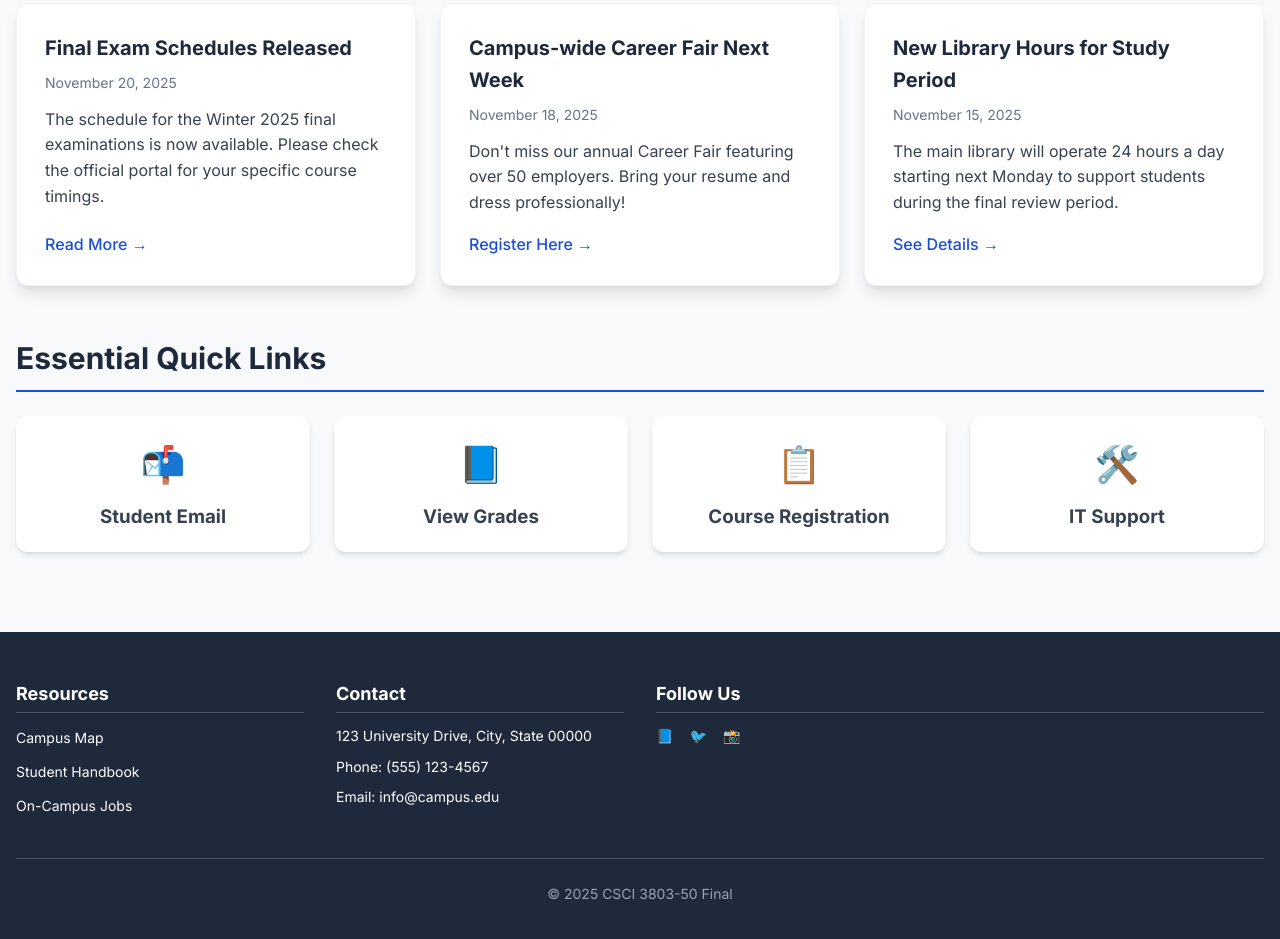
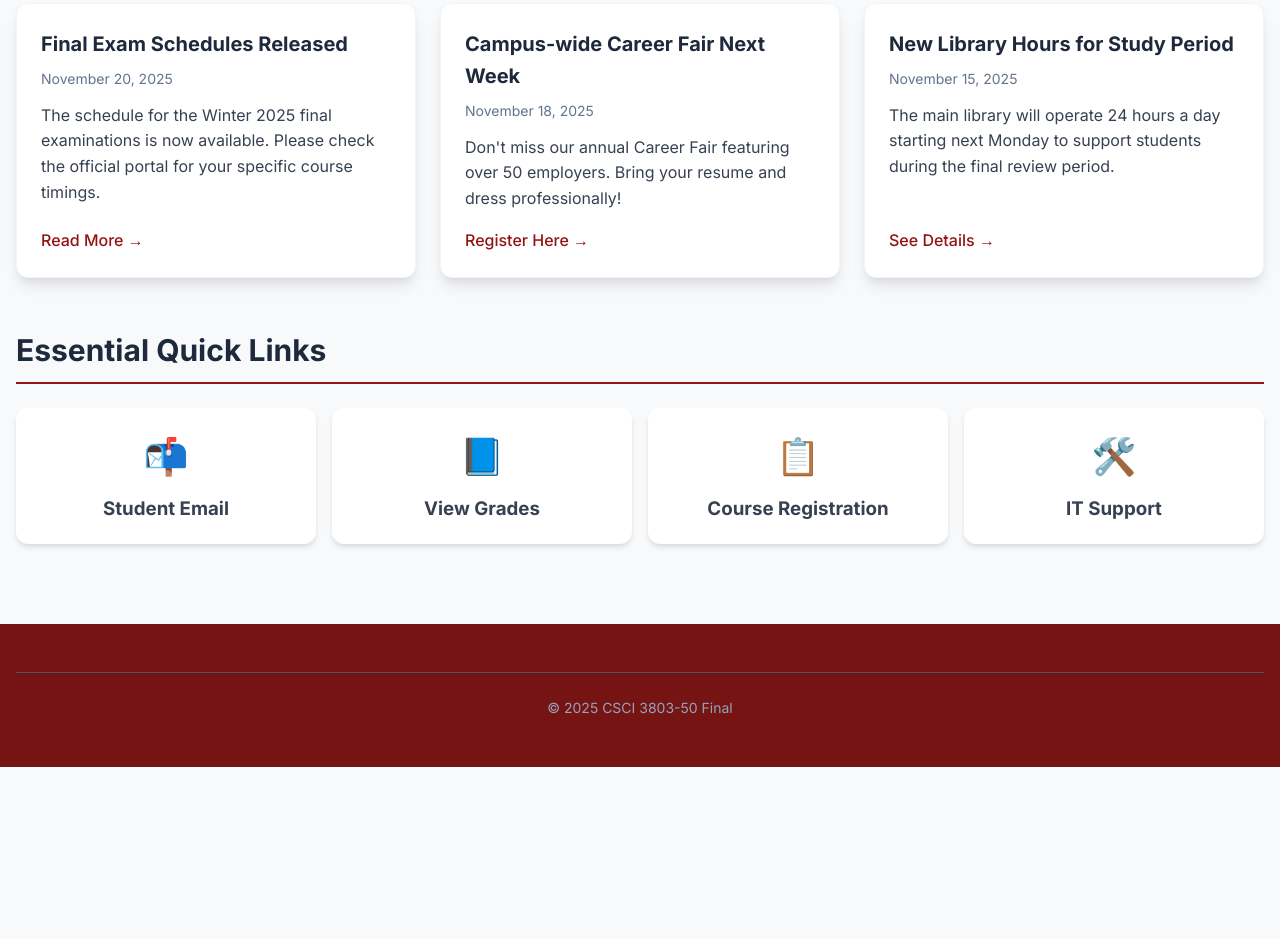
Before and after one commit to ghale2/SoftwareEngineeringFinal, a plain HTML site: page TEST2.html in a window 1280 px wide. Shown: the part 565-1504 px from the top of the page. After the commit the page ends 1332 px from the top, so only its background shows below. Drawn offline with Linux system fonts and the light colour scheme.

Commit message:
created login and updated TEST2

```diff
--- a/TEST2.html
+++ b/TEST2.html
@@ -46,7 +46,7 @@
         <!-- SECTION: Hero / Introductory Content -->
         <section class="hero-section" aria-labelledby="hero-heading">
             <h1 id="hero-heading" class="hero-title">
-                Welcome to Your Campus Hub
+                Welcome to TWU CampusHub
             </h1>
             <p class="hero-description">
                 Your centralized portal for academics, campus life, events, and essential services. Stay connected and informed!
@@ -130,38 +130,6 @@
     <!-- FOOTER: Contains copyright, secondary links, and contact info -->
     <footer class="site-footer">
         <div class="footer-inner">
-            <div class="footer-grid">
-                <!-- Navigation within the footer -->
-                <nav class="footer-nav" aria-label="Quick Links Footer">
-                    <h4 class="footer-section-title">Resources</h4>
-                    <ul class="footer-links">
-                        <li><a href="/map">Campus Map</a></li>
-                        <li><a href="/handbook">Student Handbook</a></li>
-                        <li><a href="/jobs">On-Campus Jobs</a></li>
-                    </ul>
-                </nav>
-
-                <nav class="footer-contact" aria-label="Contact Information">
-                    <h4 class="footer-section-title">Contact</h4>
-                    <address class="footer-links" style="font-style: normal;">
-                        <p style="font-size: 0.875rem; margin-bottom: 0.5rem;">123 University Drive, City, State 00000</p>
-                        <p style="font-size: 0.875rem; margin-bottom: 0.5rem;">Phone: <a href="tel:5551234567"> (555) 123-4567</a></p>
-                        <p style="font-size: 0.875rem;">Email: <a href="mailto:info@campus.edu">info@campus.edu</a></p>
-                    </address>
-                </nav>
-
-                <!-- Placeholder for social media or an additional section -->
-                <div class="footer-social" style="grid-column: span 2;">
-                    <h4 class="footer-section-title">Follow Us</h4>
-                    <div class="footer-social-icons">
-                        <!-- Placeholder social media links -->
-                        <a href="#" aria-label="Facebook"><span role="img">📘</span></a>
-                        <a href="#" aria-label="Twitter"><span role="img">🐦</span></a>
-                        <a href="#" aria-label="Instagram"><span role="img">📸</span></a>
-                    </div>
-                </div>
-            </div>
-
             <!-- Copyright and legal info -->
             <section class="footer-copyright">
                 <p>&copy; 2025 CSCI 3803-50 Final</p>
--- a/website/styles/test.css
+++ b/website/styles/test.css
@@ -1,7 +1,7 @@
 :root {
-            --primary-color: #1d4ed8; /* Blue */
-            --primary-hover: #1e40af;
-            --secondary-color: #3b82f6;
+            --primary-color: #921414; /* Blue */
+            --primary-hover: #761414;
+            --secondary-color: #c22d2d;
             --accent-color: #facc15; /* Yellow */
             --accent-hover: #eab308;
             --text-dark: #1e293b;
@@ -267,7 +267,7 @@
 
         /* FOOTER STYLES */
         .site-footer {
-            background-color: var(--text-dark);
+            background-color: var(--primary-hover);
             color: var(--white);
             padding: 3rem 1rem;
             margin-top: auto;
@@ -322,20 +322,7 @@
 
         /* MEDIA QUERIES */
 
-        /* Large Smartphone / Landscape (approx 480px) */
-        @media (min-width: 480px) {
-            .hero-title {
-                font-size: 2.5rem;
-            }
 
-            .links-grid {
-                gap: 1.5rem;
-            }
-
-            .news-card {
-                padding: 1.75rem;
-            }
-        }
 
         /* Tablet and up (approx 640px) */
         @media (min-width: 640px) {
```
Also changed, not shown: website/pages/login.html (added, +37 -0 lines), website/scripts/login.js (added).
